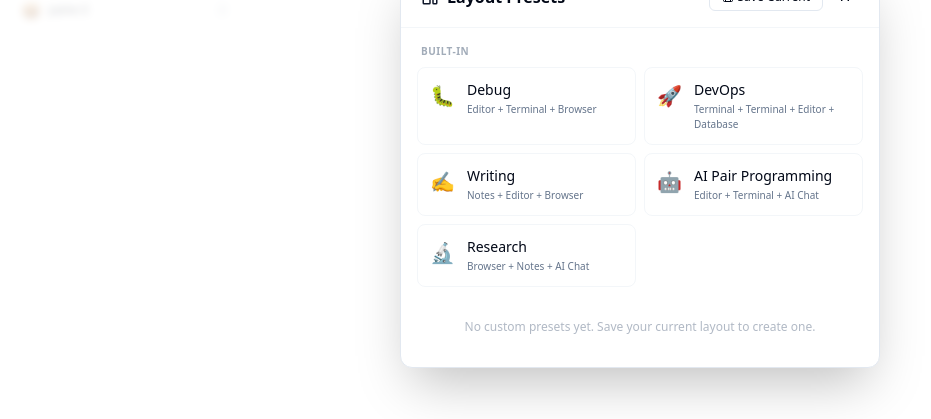
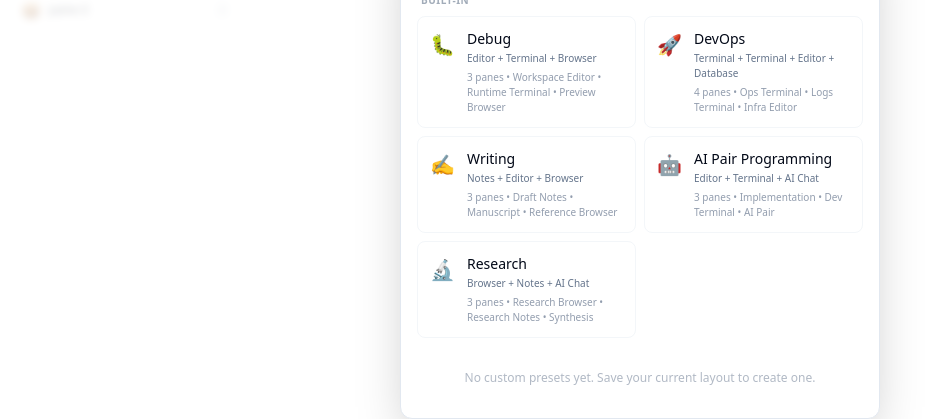
Before and after one commit to Leion-wp/leion_workspace, a React (Vite) app: page / in a window 1280 px wide. Both pictures are taken after a click on the button 187 px from the left and 768 px from the top of the page. Shown: the part 233-652 px from the top of the page, without its empty margins (0-931 px from the left). Built offline with nearby package versions, Linux system fonts and the light colour scheme; what zundo would draw is missing.

Commit message:
feat-portage: Pourquoi ? Les presets perdaient la configuration réelle des panes et restaient trop abstraits. Comment ? Snapshots de panes, descriptions enrichies et chargement compatible avec les anciens presets. Où ? src/layout/presets.ts, src/layout/store.ts, src/layout/PresetModal.tsx

```diff
--- a/src/layout/PresetModal.tsx
+++ b/src/layout/PresetModal.tsx
@@ -30,6 +30,15 @@ export function PresetModal({ isOpen, onClose }: PresetModalProps) {
     const handleLoad = (preset: LayoutPreset) => {
         loadPreset(preset)
         onClose()
+    }
+
+    const renderPresetMeta = (preset: LayoutPreset) => {
+        const paneCount = Object.keys(preset.paneTypes).length
+        const labels = Object.values(preset.paneSnapshots || {})
+            .map((snapshot) => snapshot.title || snapshot.type)
+            .slice(0, 3)
+
+        return `${paneCount} panes${labels.length ? ` • ${labels.join(' • ')}` : ''}`
     }
 
     if (!isOpen) return null
@@ -97,6 +106,7 @@ export function PresetModal({ isOpen, onClose }: PresetModalProps) {
                                     <div className="flex-1 min-w-0">
                                         <div className="text-sm font-medium truncate">{preset.name}</div>
                                         <div className="text-[10px] text-muted-foreground mt-0.5">{preset.description}</div>
+                                        <div className="text-[10px] text-muted-foreground/70 mt-1">{renderPresetMeta(preset)}</div>
                                     </div>
                                 </button>
                             ))}
@@ -118,6 +128,7 @@ export function PresetModal({ isOpen, onClose }: PresetModalProps) {
                                             <div className="flex-1 min-w-0">
                                                 <div className="text-sm font-medium truncate">{preset.name}</div>
                                                 <div className="text-[10px] text-muted-foreground mt-0.5">{preset.description}</div>
+                                                <div className="text-[10px] text-muted-foreground/70 mt-1">{renderPresetMeta(preset)}</div>
                                             </div>
                                         </button>
                                         <Button
--- a/src/layout/presets.ts
+++ b/src/layout/presets.ts
@@ -1,5 +1,11 @@
 import type { MosaicNode } from 'react-mosaic-component'
 import type { PaneType } from '../panes/types'
+
+export interface PresetPaneSnapshot {
+    type: PaneType
+    title?: string
+    data?: Record<string, unknown>
+}
 
 export interface LayoutPreset {
     id: string
@@ -8,6 +14,7 @@ export interface LayoutPreset {
     icon: string
     category: 'Built-in' | 'Custom'
     paneTypes: Record<string, PaneType>
+    paneSnapshots?: Record<string, PresetPaneSnapshot>
     layout: MosaicNode<string>
 }
 
@@ -19,6 +26,19 @@ export const BUILT_IN_PRESETS: LayoutPreset[] = [
         icon: '🐛',
         category: 'Built-in',
         paneTypes: { a: 'editor', b: 'terminal', c: 'browser' },
+        paneSnapshots: {
+            a: { type: 'editor', title: 'Workspace Editor', data: { editorShowSidebar: true } },
+            b: { type: 'terminal', title: 'Runtime Terminal' },
+            c: {
+                type: 'browser',
+                title: 'Preview Browser',
+                data: {
+                    tabs: [{ id: 'tab-preview', url: 'http://localhost:5173', title: 'Preview', favicon: '', isLoading: false, isSecure: false }],
+                    activeTabId: 'tab-preview',
+                    bookmarks: [],
+                },
+            },
+        },
         layout: {
             direction: 'row',
             first: 'a',
@@ -33,6 +53,12 @@ export const BUILT_IN_PRESETS: LayoutPreset[] = [
         icon: '🚀',
         category: 'Built-in',
         paneTypes: { a: 'terminal', b: 'terminal', c: 'editor', d: 'database' },
+        paneSnapshots: {
+            a: { type: 'terminal', title: 'Ops Terminal' },
+            b: { type: 'terminal', title: 'Logs Terminal' },
+            c: { type: 'editor', title: 'Infra Editor', data: { editorShowSidebar: true } },
+            d: { type: 'database', title: 'Database Inspector' },
+        },
         layout: {
             direction: 'row',
             first: { direction: 'column', first: 'a', second: 'b', splitPercentage: 50 },
@@ -47,6 +73,19 @@ export const BUILT_IN_PRESETS: LayoutPreset[] = [
         icon: '✍️',
         category: 'Built-in',
         paneTypes: { a: 'notes', b: 'editor', c: 'browser' },
+        paneSnapshots: {
+            a: { type: 'notes', title: 'Draft Notes' },
+            b: { type: 'editor', title: 'Manuscript', data: { editorShowSidebar: false } },
+            c: {
+                type: 'browser',
+                title: 'Reference Browser',
+                data: {
+                    tabs: [{ id: 'tab-reference', url: 'https://www.google.com', title: 'Reference', favicon: '', isLoading: false, isSecure: true }],
+                    activeTabId: 'tab-reference',
+                    bookmarks: [],
+                },
+            },
+        },
         layout: {
             direction: 'row',
             first: 'a',
@@ -61,6 +100,11 @@ export const BUILT_IN_PRESETS: LayoutPreset[] = [
         icon: '🤖',
         category: 'Built-in',
         paneTypes: { a: 'editor', b: 'terminal', c: 'chat' },
+        paneSnapshots: {
+            a: { type: 'editor', title: 'Implementation', data: { editorShowSidebar: true } },
+            b: { type: 'terminal', title: 'Dev Terminal' },
+            c: { type: 'chat', title: 'AI Pair', data: { provider: 'chatgpt' } },
+        },
         layout: {
             direction: 'row',
             first: { direction: 'column', first: 'a', second: 'b', splitPercentage: 65 },
@@ -75,6 +119,19 @@ export const BUILT_IN_PRESETS: LayoutPreset[] = [
         icon: '🔬',
         category: 'Built-in',
         paneTypes: { a: 'browser', b: 'notes', c: 'chat' },
+        paneSnapshots: {
+            a: {
+                type: 'browser',
+                title: 'Research Browser',
+                data: {
+                    tabs: [{ id: 'tab-research', url: 'https://www.google.com', title: 'Research', favicon: '', isLoading: false, isSecure: true }],
+                    activeTabId: 'tab-research',
+                    bookmarks: [],
+                },
+            },
+            b: { type: 'notes', title: 'Research Notes' },
+            c: { type: 'chat', title: 'Synthesis', data: { provider: 'chatgpt' } },
+        },
         layout: {
             direction: 'row',
             first: 'a',
--- a/src/layout/store.ts
+++ b/src/layout/store.ts
@@ -3,7 +3,7 @@ import type { MosaicNode } from 'react-mosaic-component'
 import { create6ZoneGrid, findPathToNode, getNodeAtPath, setSplitPercentageAtPath } from './gridHelper'
 import type { PaneConfig, PaneType } from '../panes/types'
 import { useShortcutsStore } from '../hooks/useShortcuts'
-import type { LayoutPreset } from './presets'
+import type { LayoutPreset, PresetPaneSnapshot } from './presets'
 import type { TabGroup } from './TabbedPaneGroup'
 
 export type PaneId = string
@@ -75,6 +75,20 @@ const createPane = (id: string): PaneConfig => ({
     type: 'empty',
     title: id,
 })
+
+const clonePaneData = (data: Record<string, unknown> | undefined) => {
+    if (!data) return undefined
+    try {
+        return JSON.parse(JSON.stringify(data)) as Record<string, unknown>
+    } catch {
+        return { ...data }
+    }
+}
+
+const buildPresetDescription = (snapshots: Record<string, PresetPaneSnapshot>) =>
+    Object.values(snapshots)
+        .map((snapshot) => snapshot.title || snapshot.type)
+        .join(' • ')
 
 const DEFAULT_PANES: Record<PaneId, PaneConfig> = {
     'pane-1': createPane('pane-1'),
@@ -650,10 +664,18 @@ export const useLayoutStore = create<LayoutState>((set, get) => ({
         const ids = getAllPaneIds(layout)
         const abstractMap: Record<string, string> = {}
         const paneTypes: Record<string, PaneType> = {}
+        const paneSnapshots: Record<string, PresetPaneSnapshot> = {}
         ids.forEach((id, i) => {
             const key = String.fromCharCode(97 + i) // a, b, c, ...
             abstractMap[id] = key
-            paneTypes[key] = panes[id]?.type || 'empty'
+            const sourcePane = panes[id]
+            const paneType = sourcePane?.type || 'empty'
+            paneTypes[key] = paneType
+            paneSnapshots[key] = {
+                type: paneType,
+                title: sourcePane?.title,
+                data: clonePaneData(sourcePane?.data),
+            }
         })
 
         const remapLayout = (node: MosaicNode<string>): MosaicNode<string> => {
@@ -664,10 +686,11 @@ export const useLayoutStore = create<LayoutState>((set, get) => ({
         const preset: LayoutPreset = {
             id: `preset-${Date.now()}`,
             name,
-            description: ids.map(id => panes[id]?.type || 'empty').join(' + '),
+            description: buildPresetDescription(paneSnapshots),
             icon: '📐',
             category: 'Custom',
             paneTypes,
+            paneSnapshots,
             layout: remapLayout(layout),
         }
 
@@ -682,8 +705,14 @@ export const useLayoutStore = create<LayoutState>((set, get) => ({
 
         for (const [abstractId, paneType] of Object.entries(preset.paneTypes)) {
             const realId = `pane-${Date.now()}-${abstractId}`
+            const snapshot = preset.paneSnapshots?.[abstractId]
             idMap[abstractId] = realId
-            newPanes[realId] = { id: realId, type: paneType, title: paneType }
+            newPanes[realId] = {
+                id: realId,
+                type: snapshot?.type || paneType,
+                title: snapshot?.title || paneType,
+                data: clonePaneData(snapshot?.data),
+            }
         }
 
         const remapLayout = (node: MosaicNode<string>): MosaicNode<string> => {
@@ -705,7 +734,17 @@ export const useLayoutStore = create<LayoutState>((set, get) => ({
             const saved = await window.platform.storage.load('presets')
             if (saved) {
                 try {
-                    set({ savedPresets: JSON.parse(saved) })
+                    const parsed = JSON.parse(saved) as LayoutPreset[]
+                    const normalized = parsed.map((preset) => ({
+                        ...preset,
+                        paneSnapshots: preset.paneSnapshots || Object.fromEntries(
+                            Object.entries(preset.paneTypes || {}).map(([paneId, paneType]) => [
+                                paneId,
+                                { type: paneType, title: paneType },
+                            ])
+                        ),
+                    }))
+                    set({ savedPresets: normalized })
                 } catch (e) {
                     console.warn('Failed to parse saved presets', e)
                 }
```
